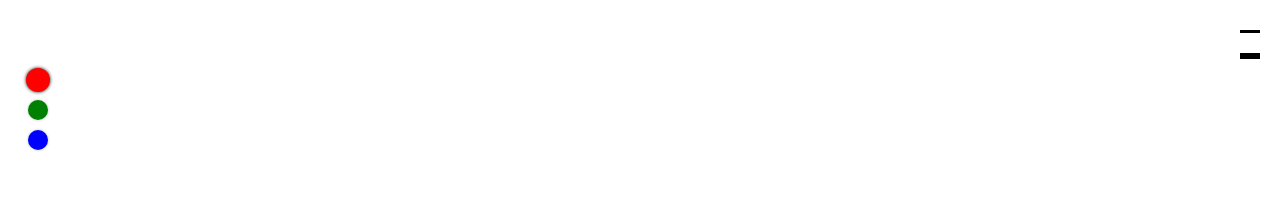
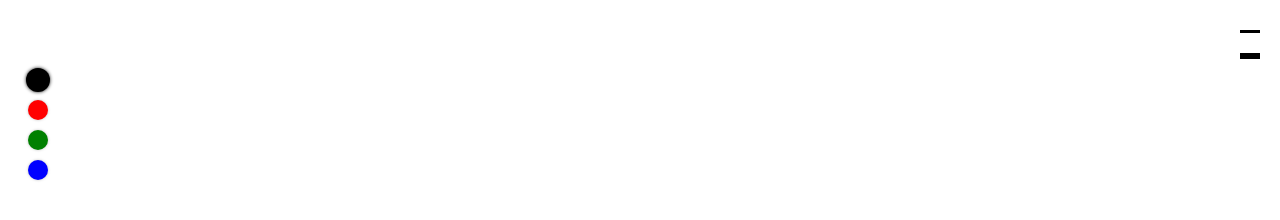
Before and after one commit to wuwenxing0912/canvas-demo, a plain HTML site: page index.html in a window 1280 px wide. Both pictures are taken after a click on the item 38 px from the left and 80 px from the top of the page. Drawn offline with Linux system fonts and the light colour scheme.

Commit message:
加上默认画笔颜色

```diff
--- a/index.html
+++ b/index.html
@@ -30,7 +30,8 @@
 </div>
 
 <ol class="colors">
-    <li id="red" class="red active"></li>
+    <li id="black" class="black active"></li>
+    <li id="red" class="red"></li>
     <li id="green" class="green"></li>
     <li id="blue" class="blue"></li>
 </ol>
--- a/main.js
+++ b/main.js
@@ -34,10 +34,18 @@ download.onclick = function() {
     a.target = '_blank'
     a.click()
 }
-
+black.onclick = function() {
+    context.fillStyle = 'black';
+    context.strokeStyle = 'black';
+    black.classList.add('active');
+    red.classList.remove('active');
+    green.classList.remove('active');
+    blue.classList.remove('active');
+}
 red.onclick = function() {
     context.fillStyle = 'red';
     context.strokeStyle = 'red';
+    black.classList.remove('active');
     red.classList.add('active');
     green.classList.remove('active');
     blue.classList.remove('active');
@@ -46,6 +54,7 @@ red.onclick = function() {
 green.onclick = function() {
     context.fillStyle = 'green';
     context.strokeStyle = 'green';
+    black.classList.remove('active');
     red.classList.remove('active');
     green.classList.add('active');
     blue.classList.remove('active');
@@ -54,6 +63,7 @@ green.onclick = function() {
 blue.onclick = function() {
     context.fillStyle = 'blue';
     context.strokeStyle = 'blue';
+    black.classList.remove('active');
     red.classList.remove('active');
     green.classList.remove('active');
     blue.classList.add('active');
--- a/style.css
+++ b/style.css
@@ -75,6 +75,10 @@ body {
     transition: all 0.3s;
 }
 
+.colors>li.black {
+    background: black;
+}
+
 .colors>li.red {
     background: red;
 }
```
